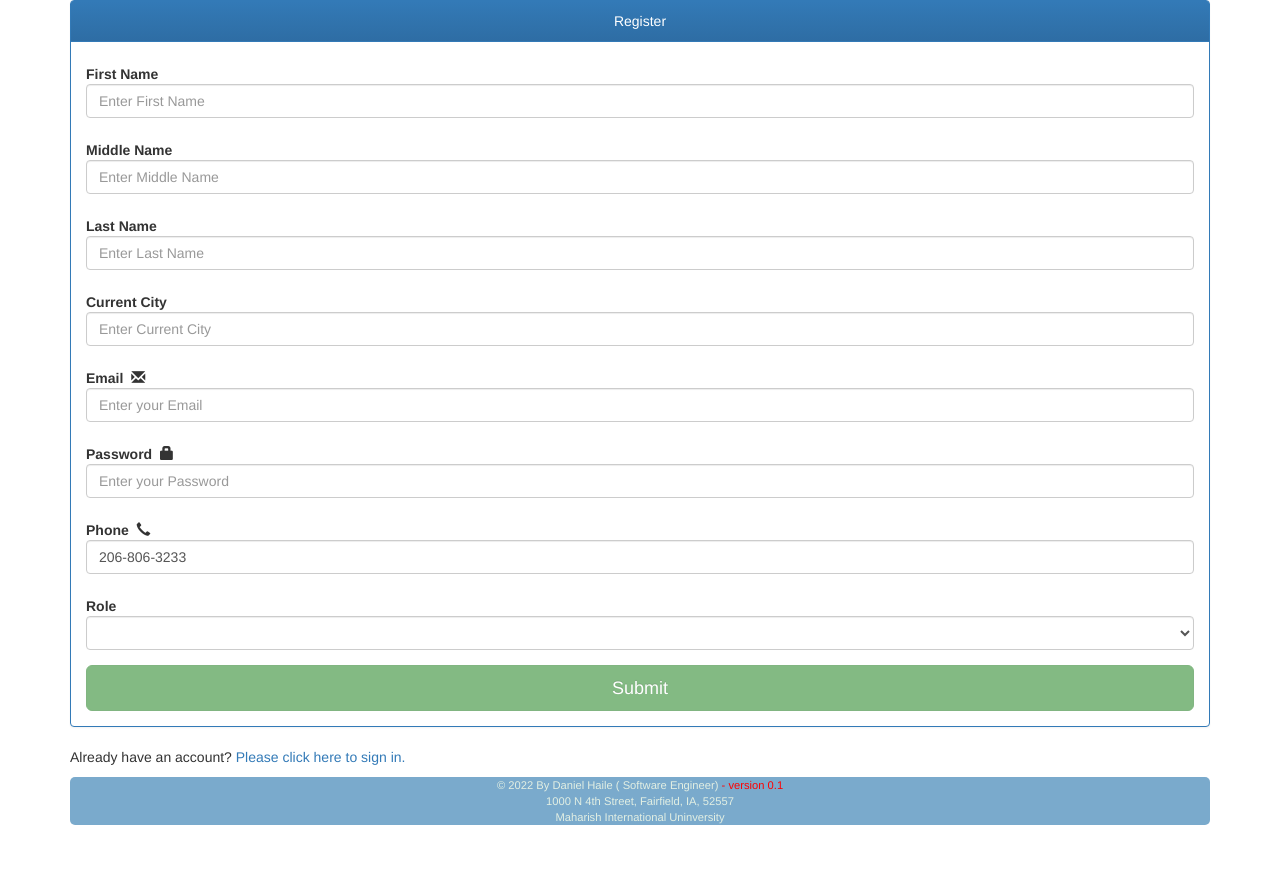
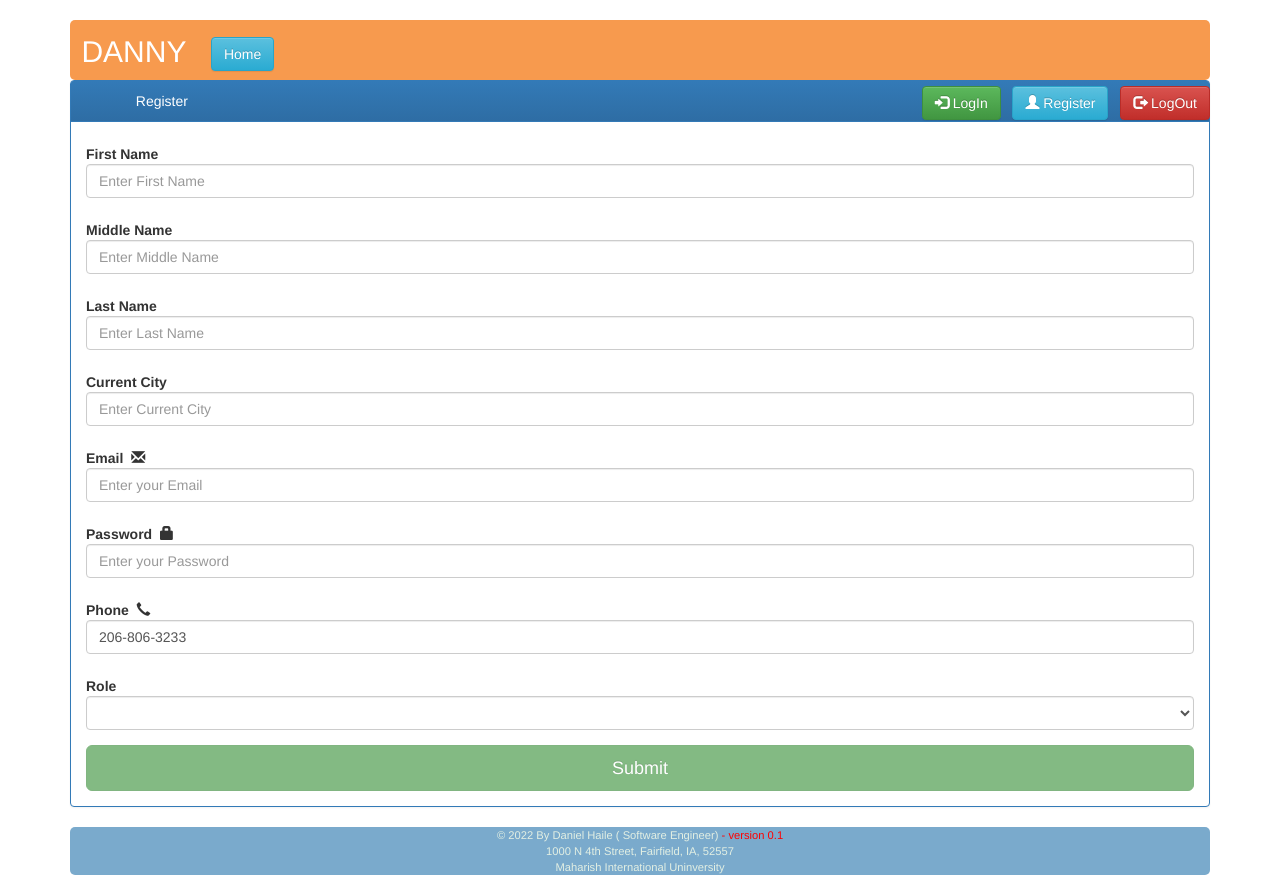
Before and after one commit to daniel2haile/myReport, an Angular app in the folder dannyApp/: page /signup in a window 1280 px wide. Before the commit the page ends 835 px from the top, so only its background shows below. Built offline with nearby package versions, Linux system fonts and the light colour scheme.

Commit message:
commit user search done and headers component with glyph-icons...

```diff
--- a/dannyApp/src/app/app.component.html
+++ b/dannyApp/src/app/app.component.html
@@ -1,3 +1,5 @@
+&nbsp;
+
 <div class="container">
 <app-header></app-header>
     <router-outlet></router-outlet>
--- /dev/null
+++ b/dannyApp/src/app/pipes/my.pipe.ts
@@ -0,0 +1,18 @@
+import { Pipe, PipeTransform } from '@angular/core';
+import { IProfile } from '../profile-component/profile.model';
+
+@Pipe({
+  name: 'myPipe',
+})
+export class MyPipe implements PipeTransform {
+  transform(value: IProfile[], userInput: string) {
+    userInput = userInput ? userInput.toLowerCase() : '';
+    return userInput
+      ? value.filter(
+          (data) =>
+            data.firstname.toLowerCase().indexOf(userInput) > -1 ||
+            data.lastname.toLowerCase().indexOf(userInput) > -1
+        )
+      : value;
+  }
+}
--- a/dannyApp/src/app/shared-component/header/header.component.html
+++ b/dannyApp/src/app/shared-component/header/header.component.html
@@ -1,3 +1,33 @@
+<div>
+    <header>
+      <div id="brand">
+          DANNY
+          &nbsp;
+          <a [routerLink]="['/home']" class="btn btn-info">Home</a>
+      </div>
+      <div id="social">
+         <a href="/" class="btn btn-success">
+             <span class="glyphicon glyphicon-log-in"></span> LogIn</a>
+         &nbsp;
+         <a href="/register" class="btn btn-info">
+          <span class="glyphicon glyphicon-user"></span> Register</a>
+           &nbsp;
+           <a href="/" class="btn btn-danger">
+             <span class="glyphicon glyphicon-log-out"></span> LogOut</a>
+      </div>
+    </header>
+</div>
+
+
+
+
+
+
+
+
+
+
+
 <!-- <div id="app">
   <nav class="navbar navbar-expand navbar-dark bg-dark">
     <marquee class="animate-charcter text-center">Welcome <br /> To <br />Daniel's website!</marquee><br/> -->
--- a/dannyApp/src/app/shared-component/header/header.component.scss
+++ b/dannyApp/src/app/shared-component/header/header.component.scss
@@ -1,29 +1,30 @@
-.animate-charcter
-{
-  margin-bottom: 15px;
-   text-transform: uppercase;
-  background-image: linear-gradient(
-    -225deg,
-    green 20%,
-    yellow 75%,
-    #ff1361 100%,
-
-  );
-  background-size: auto auto;
-  background-clip: border-box;
-  background-size: 200% auto;
-  color: #fff;
-  background-clip: text;
-  text-fill-color: transparent;
-  -webkit-background-clip: text;
-  -webkit-text-fill-color: transparent;
-  animation: textclip 2s linear infinite;
-  display: inline-block;
-      font-size: 28px;
+body{
+    margin:auto
+}
+a{
+    text-decoration:none
+}
+header{
+    height:60px;
+    width:100%;
+      // border:2px solid black;
+    background-color:#f79a4e;
+    border-radius: 5px;
+}
+#brand{
+    font-size:30px;
+    color:white;
+    float: left;
+    margin-top:1%;
+    margin-left: 1%;
 }
 
-@keyframes textclip {
-  to {
-    background-position: 200% center;
-  }
+#social{
+    float: right;
+    margin-left: 60%;
+    margin-top: 1%;
 }
+
+.socialImg{
+    height:50px
+}
--- a/dannyApp/src/app/user-component/login/login.component.html
+++ b/dannyApp/src/app/user-component/login/login.component.html
@@ -72,5 +72,5 @@
 </div>
 </div>
 
-  <p>Don't have an account? <span> <a [routerLink]="['/signup']">Please click here to sign up.</a> </span>
-    </p>
+  <!-- <p>Don't have an account? <span> <a [routerLink]="['/signup']">Please click here to sign up.</a> </span>
+    </p> -->
--- a/dannyApp/src/app/user-component/signup/signup.component.html
+++ b/dannyApp/src/app/user-component/signup/signup.component.html
@@ -235,18 +235,5 @@
   </div>
 </div>
 
-  <p>Already have an account? <span> <a [routerLink]="['/login']">Please click here to sign in.</a> </span>
-    </p>
-
-
-    <!-- export interface IProfile {
-
-  firstname: string;
-  middlename: string;
-  lastname: string;
-  current_city: string
-  phone: string;
-  email: string;
-  password: string;
-  role: string;
-} -->
+  <!-- <p>Already have an account? <span> <a [routerLink]="['/login']">Please click here to sign in.</a> </span>
+    </p> -->
--- a/dannyApp/src/app/users-list-component/userlist.component.html
+++ b/dannyApp/src/app/users-list-component/userlist.component.html
@@ -1,5 +1,5 @@
 <div class="panel panel-primary">
-  <div class="panel-heading text-center">Users List</div>
+  <div class="panel-heading ">Users List</div>
   <div class="panel-body">
     <label class="control-label" for="search"> Search</label>&nbsp;
     <span class="glyphicon glyphicon-search"></span>
@@ -7,9 +7,12 @@
       class="form-control"
       type="search"
       id="email"
-            placeholder="Search by user's First Name..."
-            formControlName=""
+      placeholder="Search by user's First Name or Last Name..."
+      [(ngModel)]="userInput"
     />
+     &nbsp;
+    <p>You are searching for user - {{ userInput }}</p>
+    <p>Number of search result : {{ (userslist | myPipe: userInput).length }} out of {{ userslist.length }} total users</p>
     &nbsp;
     <table class="table table-striped">
       <!-- <caption style="text-align:center; font-size:22px">Users Lists</caption> -->
@@ -22,7 +25,7 @@
         </tr>
       </thead>
       <tbody>
-        <tr *ngFor="let user of userslist; let index = index">
+        <tr *ngFor="let user of userslist  | myPipe: userInput; let index = index">
           <th scope="row">{{ index + 1 }}</th>
           <td>{{ user.firstname }}</td>
           <td>{{ user.lastname }}</td>
@@ -37,7 +40,7 @@
       </tbody>
     </table>
 
-    Total users are:
+    Total users are: {{userslist.length}}
     <!-- <span *ngFor="let user of userslist; let index = index"></span> -->
   </div>
 </div>
--- a/dannyApp/src/app/users-list-component/userlist.component.ts
+++ b/dannyApp/src/app/users-list-component/userlist.component.ts
@@ -13,7 +13,7 @@ import { ProfileService } from '../profile-component/profile.service';
 export class UsersListComponent implements OnInit, OnDestroy {
   userslist : IProfile[] = [];
   subscription !: Subscription
-  sum : number = 0;
+  userInput : string = '';
   constructor(
     private userService : ProfileService,
     ){}
```
Also changed, not shown: dannyApp/src/app/app.module.ts (+8 -2 lines), dannyApp/src/app/modules/my.module.ts (added, +15 -0 lines), 1 other file (tests, documents, lock files or other folders). Lines whose indentation alone changed are shown as unchanged.
